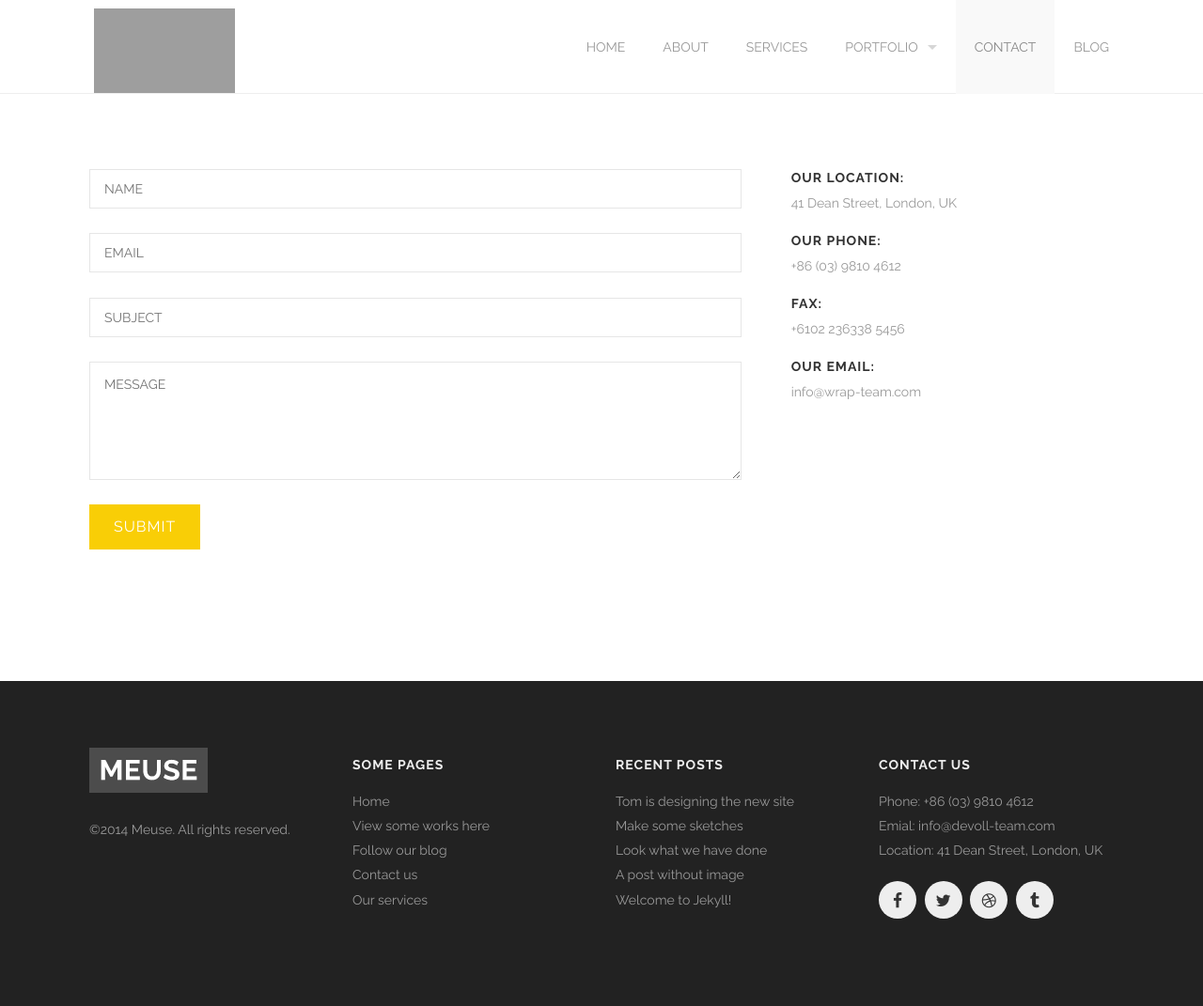
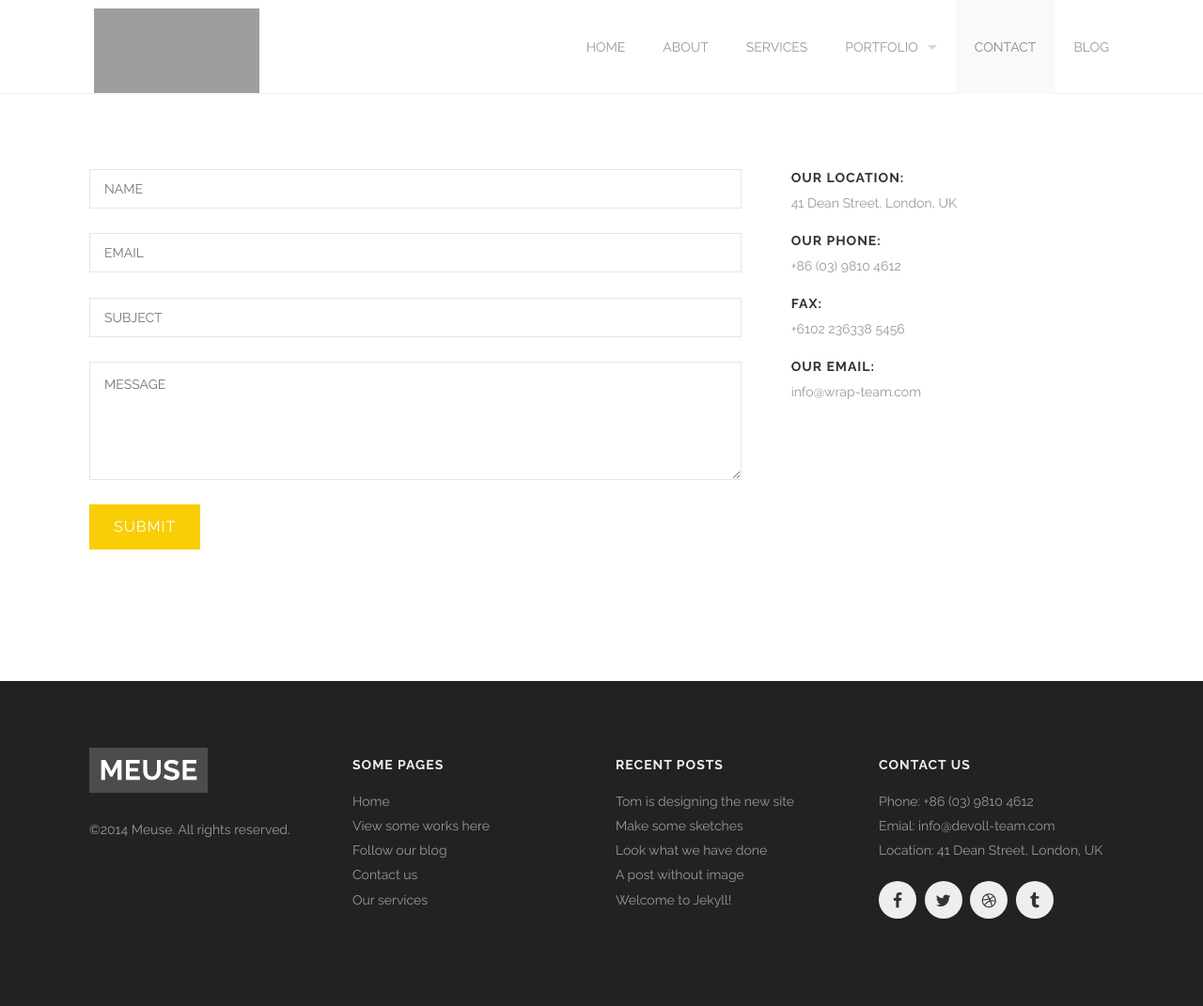
Before and after one commit to aslanvaroqua/DUAS-AMERICAS-INC, a Jekyll site: the page built from contact.html, in a window 1280 px wide. Shown: the whole page at 94% size. Built offline with Jekyll 4.4.1, drawn with Linux system fonts in a browser that asks for light colours; a script that is not in the unit is left out; grey boxes are pictures that could not be loaded.

Commit message:
fix logo

```diff
--- a/css/style.css
+++ b/css/style.css
@@ -215,7 +215,7 @@ ul.shortcode-list i {
 }
 
 .logo-header {
-  width:150px;
+  width:176px;
   height: 90px;
 }
 
```
